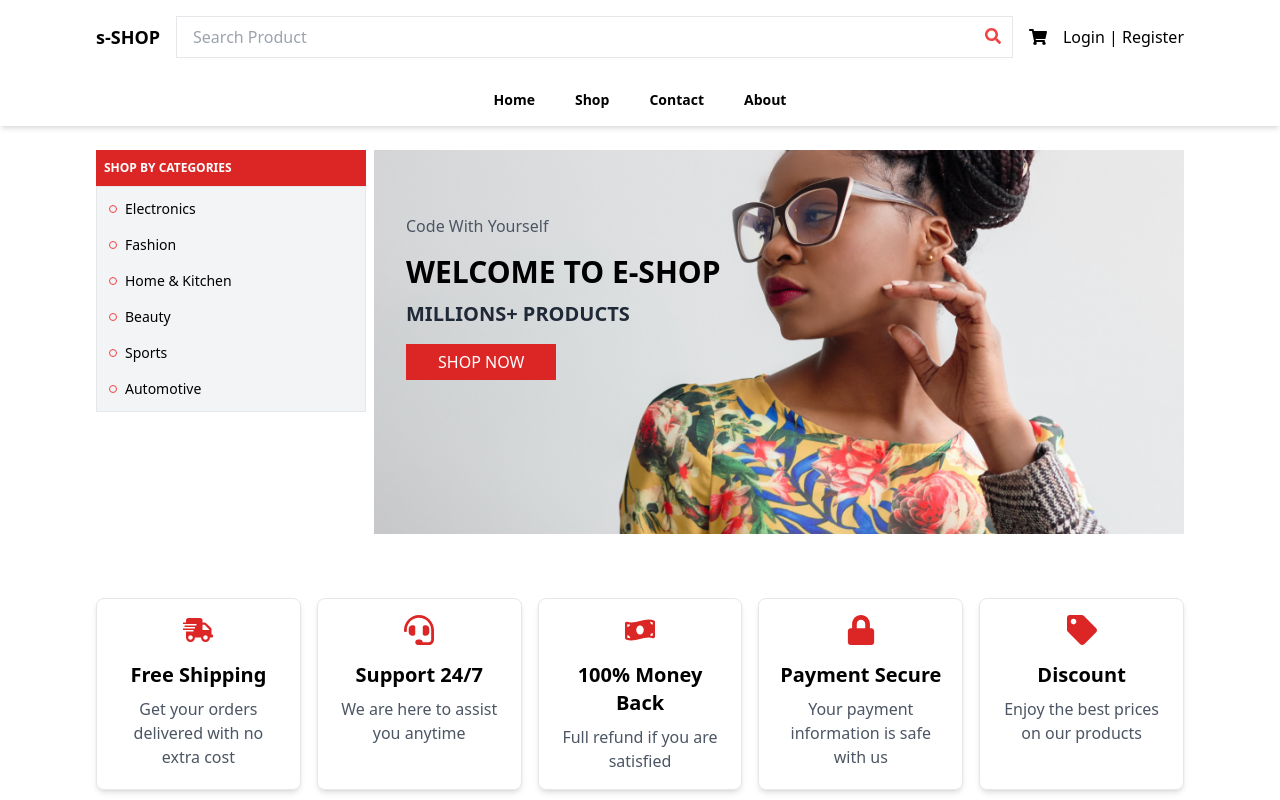
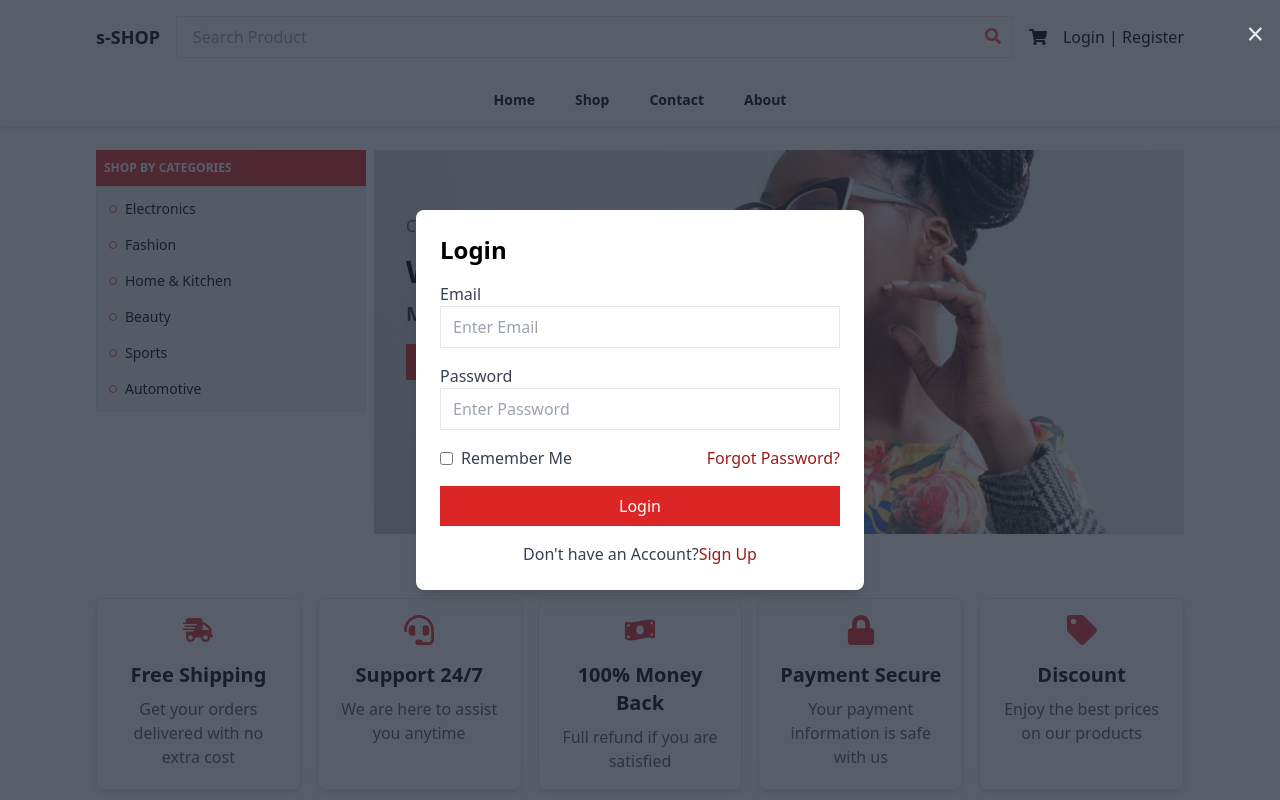
Before and after one commit to nhanquoc-it/nqd-ecommerce-shop, a React (Vite) app in the folder frontend/: page / in a window 1280 px wide. Both pictures are taken after a click on the button "Login | Register". Shown: the top 800 px of the page. Built offline with nearby package versions, Linux system fonts and the light colour scheme.

Commit message:
login & register modals

```diff
--- /dev/null
+++ b/frontend/src/components/Login.jsx
@@ -0,0 +1,48 @@
+const Login = ({ openSignUp }) => {
+	return (
+		<div>
+			<h2 className="text-2xl font-bold mb-4">Login</h2>
+			<form>
+				<div className="mb-4">
+					<label className="block text-gray-700">Email</label>
+					<input
+						type="email"
+						placeholder="Enter Email"
+						className="w-full px-3 py-2 border"
+					/>
+				</div>
+
+				<div className="mb-4">
+					<label className="block text-gray-700">Password</label>
+					<input
+						type="password"
+						placeholder="Enter Password"
+						className="w-full px-3 py-2 border"
+					/>
+				</div>
+				<div className="mb-4 flex items-center justify-between">
+					<label className="inline-flex items-center">
+						<input type="checkbox" className="form-checkbox" />
+						<span className="ml-2 text-gray-700">Remember Me</span>
+					</label>
+					<a href="#" className="text-red-800">
+						Forgot Password?
+					</a>
+				</div>
+				<div className="mb-4">
+					<button type="submit" className="w-full bg-red-600 text-white py-2">
+						Login
+					</button>
+				</div>
+			</form>
+			<div className="text-center">
+				<span className="text-gray-700">Don't have an Account?</span>
+				<button className="text-red-800" onClick={openSignUp}>
+					Sign Up
+				</button>
+			</div>
+		</div>
+	);
+};
+
+export default Login;
--- a/frontend/src/components/Navbar.jsx
+++ b/frontend/src/components/Navbar.jsx
@@ -1,9 +1,27 @@
 import { Link } from "react-router-dom";
 import { FaSearch, FaShoppingCart, FaUser } from "react-icons/fa";
 import { useSelector } from "react-redux";
+import { useState } from "react";
+import Modal from "./Modal";
+import Register from "./Register";
+import Login from "./Login";
 
 const Navbar = () => {
+	const [isModalOpen, setIsModalOpen] = useState(false);
+	const [isLogin, setIsLogin] = useState(true);
+
+	const openSignUp = () => {
+		setIsLogin(false);
+		setIsModalOpen(true);
+	};
+
+	const openLogin = () => {
+		setIsLogin(true);
+		setIsModalOpen(true);
+	};
+
 	const products = useSelector((state) => state.cart.products);
+
 	return (
 		<nav className="bg-white shadow-md">
 			<div className="container mx-auto px-4 md:px-16 lg:px-24 py-4 flex justify-between items-center">
@@ -29,7 +47,12 @@ const Navbar = () => {
 							</span>
 						)}
 					</Link>
-					<button className="hidden md:block">Login | Register</button>
+					<button
+						className="hidden md:block"
+						onClick={() => setIsModalOpen(true)}
+					>
+						Login | Register
+					</button>
 					<button className="block md:hidden">
 						<FaUser />
 					</button>
@@ -50,6 +73,14 @@ const Navbar = () => {
 					About
 				</Link>
 			</div>
+
+			<Modal isModalOpen={isModalOpen} setIsModalOpen={setIsModalOpen}>
+				{isLogin ? (
+					<Login openSignUp={openSignUp} />
+				) : (
+					<Register openLogin={openLogin} />
+				)}
+			</Modal>
 		</nav>
 	);
 };
--- /dev/null
+++ b/frontend/src/components/Register.jsx
@@ -0,0 +1,48 @@
+const Register = ({ openLogin }) => {
+	return (
+		<div>
+			<h2 className="text-2xl font-bold mb-4">Sign Up</h2>
+			<form>
+				<div className="mb-4">
+					<label className="block text-gray-700">Name</label>
+					<input
+						type="text"
+						placeholder="Enter Name"
+						className="w-full px-3 py-2 border"
+					/>
+				</div>
+				<div className="mb-4">
+					<label className="block text-gray-700">Email</label>
+					<input
+						type="email"
+						placeholder="Enter Email"
+						className="w-full px-3 py-2 border"
+					/>
+				</div>
+
+				<div className="mb-4">
+					<label className="block text-gray-700">Password</label>
+					<input
+						type="password"
+						placeholder="Enter Password"
+						className="w-full px-3 py-2 border"
+					/>
+				</div>
+
+				<div className="mb-4">
+					<button type="submit" className="w-full bg-red-600 text-white py-2">
+						Sign Up
+					</button>
+				</div>
+			</form>
+			<div className="text-center">
+				<span className="text-gray-700">Already have an Account?</span>
+				<button className="text-red-800" onClick={openLogin}>
+					Login
+				</button>
+			</div>
+		</div>
+	);
+};
+
+export default Register;
```
